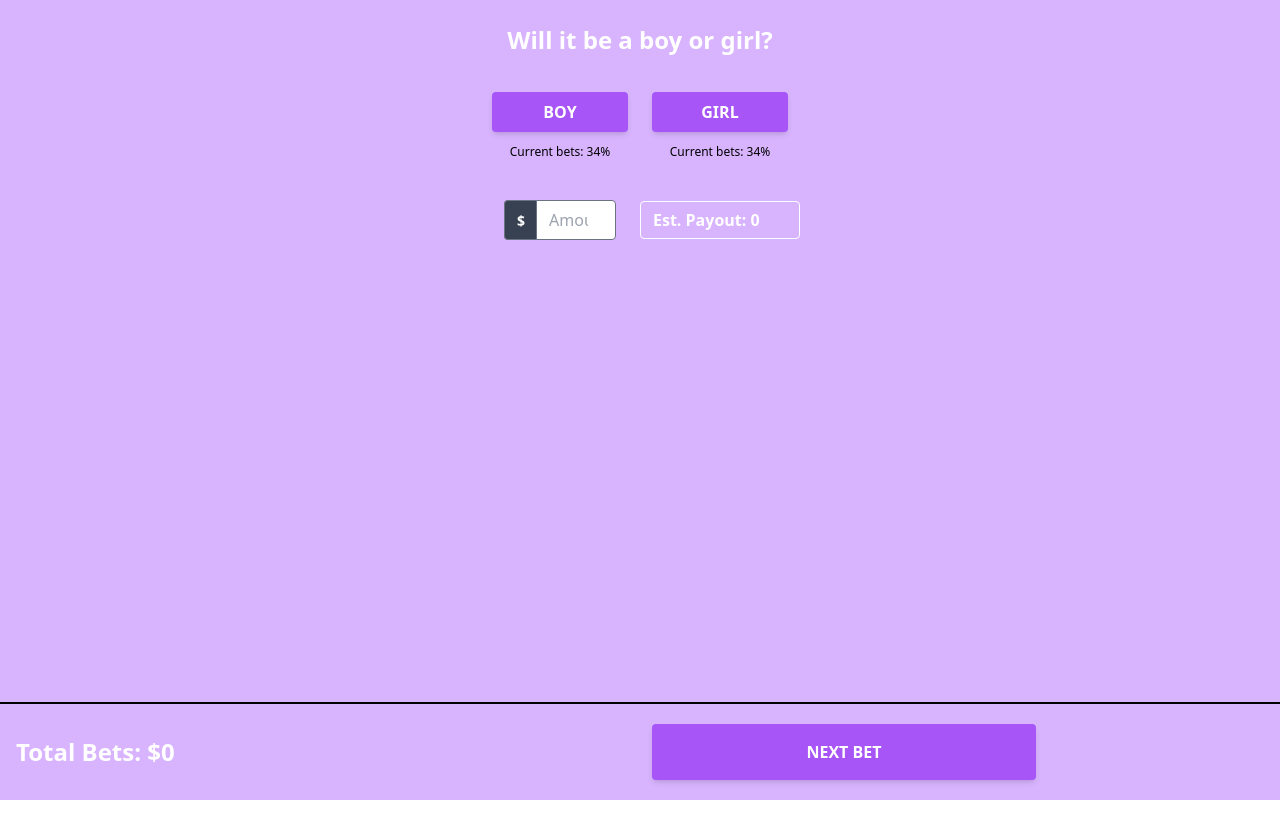
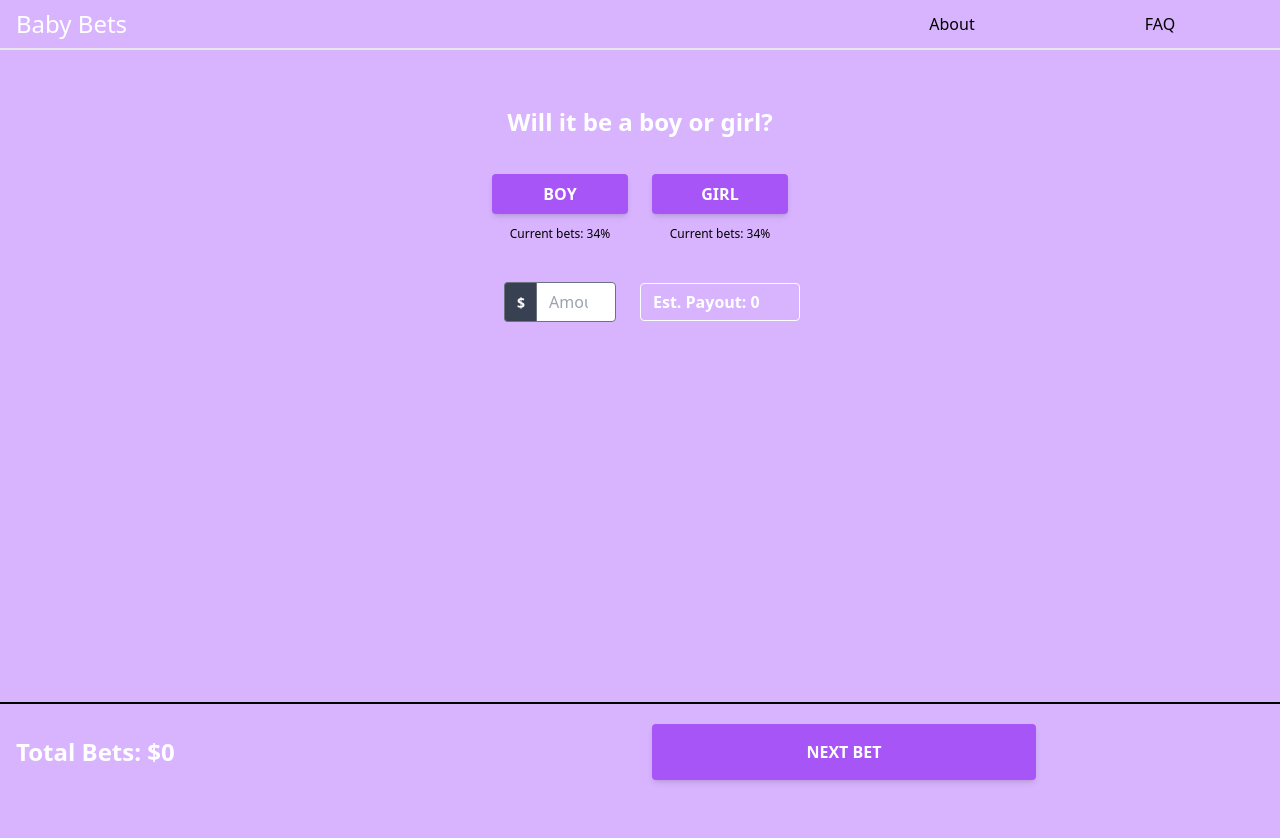
Before and after one commit to alexaylwin/baby-bets, a React (Create React App) app: page / in a window 1280 px wide. Shown: the top 838 px of the page. Before the commit the page ends 800 px from the top, so only its background shows below. Built offline with nearby package versions, Linux system fonts and the light colour scheme; no server answers.

Commit message:
Add header

```diff
--- a/src/App.tsx
+++ b/src/App.tsx
@@ -19,6 +19,8 @@ function App() {
   const [ticketNumber, setTicketNumber] = useState<string>('');
   const [pools, setPools] = useState<Pool[]>([]);
   const [initData, setInitData] = useState<boolean>(false);
+  const [step, setStep] = useState<number>(0);
+
 
   useEffect( () => {
     if(!initData) {
@@ -74,8 +76,9 @@ function App() {
 
   if(!betsSubmitted) {
     return (
-      <div>
-        <main className="bg-purple-300 h-screen grid grid-rows-1 place-content-evenly">
+      <div className="bg-purple-300">
+        <Header></Header>
+        <main className="h-screen grid grid-rows-1 place-content-evenly">
             <div>
               {betTiles}
             </div>
--- a/src/components/header.tsx
+++ b/src/components/header.tsx
@@ -13,22 +13,34 @@ export const Header = () => {
   const [tipsShow, setTipsShow] = useState(false);
 
   return (
-    <Row className="border-bottom border-3 pb-2">
-      <Col>
-        <h1>Baby Bets</h1>
-      </Col>
+    <header className="pb-2 mb-8 pt-2 pl-4 pr-4 grid grid-cols-3 border-b-2">
+      <div className="col-span-2">
+        <h1 className="text-2xl text-white">Baby Bets</h1>
+      </div>
+      <div className="grid grid-cols-2 justify-end text-right">
+        <button> About </button>
+        <button> FAQ </button>
+      </div>
+    </header>
+  )
 
-      <Col className="d-flex justify-content-end">
-        <Button className="me-2" onClick={() => setFaqShow(true)}>
-          About
-        </Button>
-        <Faq show={faqShow} onHide={() => setFaqShow(false)}></Faq>
+  // return (
+  //   <Row className="border-bottom border-3 pb-2">
+  //     <Col>
+  //       <h1>Baby Bets</h1>
+  //     </Col>
 
-        <Button onClick={() => setTipsShow(true)}>Bet Tips</Button>
-        <Tips show={tipsShow} onHide={() => setTipsShow(false)}></Tips>
-      </Col>
-    </Row>
-  );
+  //     <Col className="d-flex justify-content-end">
+  //       <Button className="me-2" onClick={() => setFaqShow(true)}>
+  //         About
+  //       </Button>
+  //       <Faq show={faqShow} onHide={() => setFaqShow(false)}></Faq>
+
+  //       <Button onClick={() => setTipsShow(true)}>Bet Tips</Button>
+  //       <Tips show={tipsShow} onHide={() => setTipsShow(false)}></Tips>
+  //     </Col>
+  //   </Row>
+  // );
 };
 
 const Faq = (props: any) => {
```
